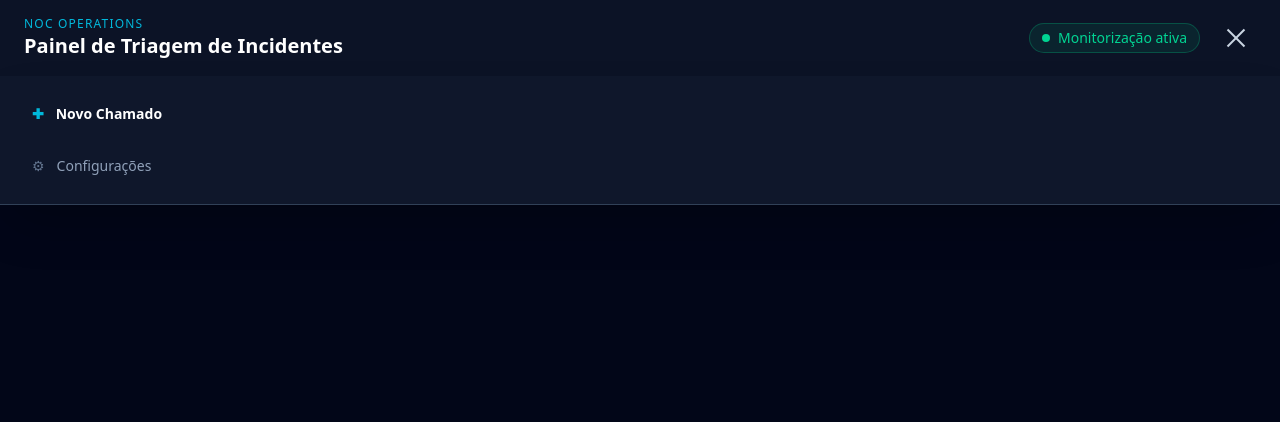
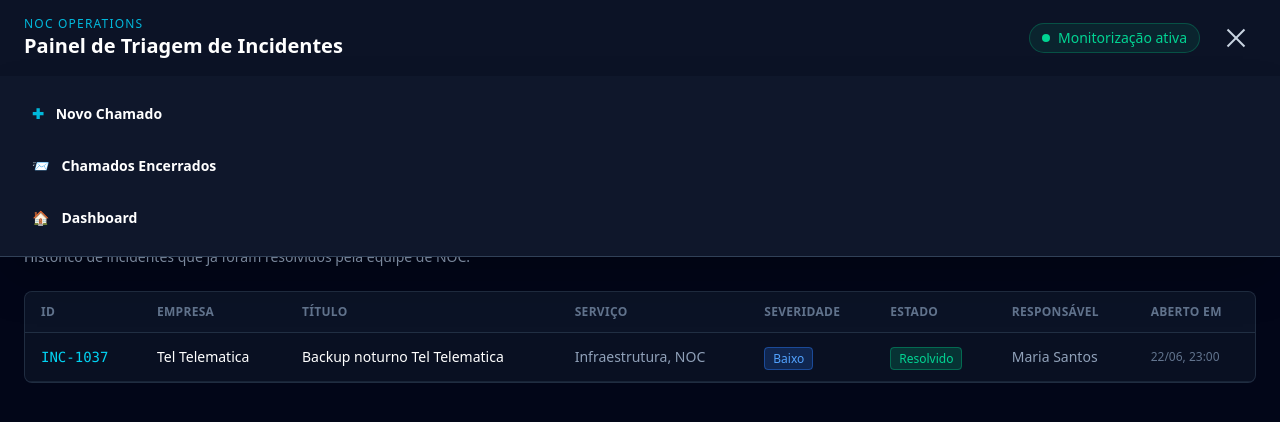
Before and after one commit to CarvalhoSystems/Transicao-NOC-DEV, a React (Vite) app: page /encerrados in a window 1280 px wide. Both pictures are taken after a click on the button "Menu". Shown: the top 422 px of the page. Built offline with nearby package versions, Linux system fonts and the light colour scheme.

Commit message:
criado a div de encerrados e a home

```diff
--- a/src/App.jsx
+++ b/src/App.jsx
@@ -7,6 +7,7 @@ import TriagePanel from "./components/TriagePanel";
 import { initialIncidents } from "./data/incidents";
 import { BrowserRouter, Routes, Route } from "react-router-dom"; //Biblioteca de rotas de paginas
 import NovoChamado from "./components/NovoChamado"; //Novo Formulario que vai mudar de pagina
+import ChamadosEncerrados from "./components/ChamadosEncerrados"; // Importando como Componente
 
 function App() {
   // Estado principal: lista de incidentes (equivalente ao array que manipulavas no Vanilla JS)
@@ -126,6 +127,30 @@ function App() {
             path="/novo-chamado"
             element={<NovoChamado onAddIncident={handleAddIncident} />}
           />
+
+          {/* Rota para a área de Chamados Encerrados */}
+          <Route
+            path="/encerrados"
+            element={
+              <>
+                <StatsBar incidents={incidents} />
+                <ChamadosEncerrados
+                  incidents={incidents}
+                  selectedId={selectedId}
+                  onSelect={setSelectedId}
+                />
+
+                {/* Mantemos o painel de triagem caso queiram ver detalhes do encerrado */}
+                <TriagePanel
+                  incident={selectedIncident}
+                  onAssign={handleAssign}
+                  onStatusChange={handleStatusChange}
+                  onSeverityChange={handleSeverityChange}
+                  onClose={() => setSelectedId(null)}
+                />
+              </>
+            }
+          />
         </Routes>
       </div>
     </BrowserRouter>
--- /dev/null
+++ b/src/components/ChamadosEncerrados.jsx
@@ -0,0 +1,25 @@
+import IncidentTable from "./IncidentTable";
+
+function ChamadosEncerrados({ incidents, selectedId, onSelect }) {
+  // Filtramos apenas os incidentes que possuem o status 'resolved'
+  const resolvedIncidents = incidents.filter((i) => i.status === "resolved");
+
+  return (
+    <main className="mx-auto max-w-7xl px-4 py-8 sm:px-6">
+      <div className="mb-6">
+        <h2 className="text-2xl font-bold text-white">Chamados Encerrados</h2>
+        <p className="text-sm text-slate-400">
+          Histórico de incidentes que já foram resolvidos pela equipe de NOC.
+        </p>
+      </div>
+
+      <IncidentTable
+        incidents={resolvedIncidents}
+        selectedId={selectedId}
+        onSelect={onSelect}
+      />
+    </main>
+  );
+}
+
+export default ChamadosEncerrados;
--- a/src/components/Header.jsx
+++ b/src/components/Header.jsx
@@ -54,16 +54,27 @@ function Header() {
             >
               <span className="text-cyan-500">✚</span> Novo Chamado
             </Link>
-            <button
+
+            <Link
+              to="/encerrados"
               onClick={() => setIsMenuOpen(false)}
-              className="flex items-center gap-3 rounded-md px-4 py-3 text-left text-sm font-medium text-slate-400 hover:bg-slate-800 transition-colors"
+              className="flex items-center gap-3 rounded-md px-4 py-3 text-sm font-bold text-white hover:bg-slate-800 transition-colors"
             >
-              <span className="text-slate-500">⚙</span> Configurações
-            </button>
+              <span className="text-slate-500">📨</span> Chamados Encerrados
+            </Link>
+
+            <Link
+              to="/"
+              onClick={() => setIsMenuOpen(false)}
+              className="flex items-center gap-3 rounded-md px-4 py-3 text-sm font-bold text-white hover:bg-slate-800 transition-colors"
+            >
+              <span className="text-slate-500">🏠</span> Dashboard
+            </Link>
+
             <div className="md:hidden mt-2 pt-2 border-t border-slate-800 flex items-center gap-2 px-4 py-2">
               <span className="h-2 w-2 animate-pulse rounded-full bg-emerald-400" />
-              <span className="text-xs text-emerald-400 uppercase tracking-widest">
-                Ativo
+              <span className="text-sm text-emerald-400">
+                Monitorização ativa
               </span>
             </div>
           </nav>
```
